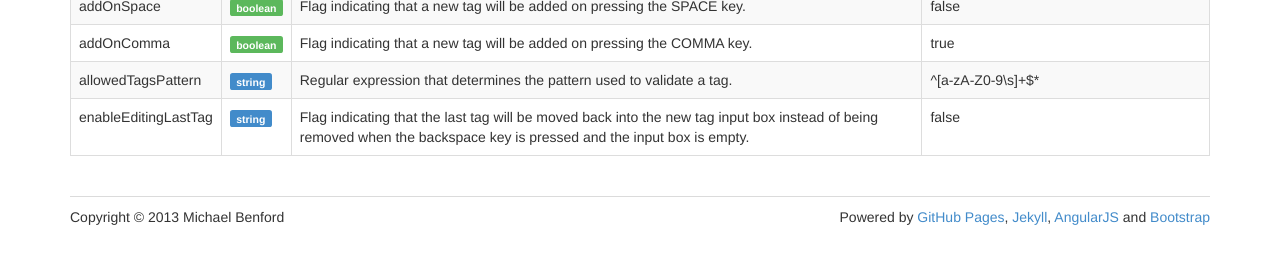
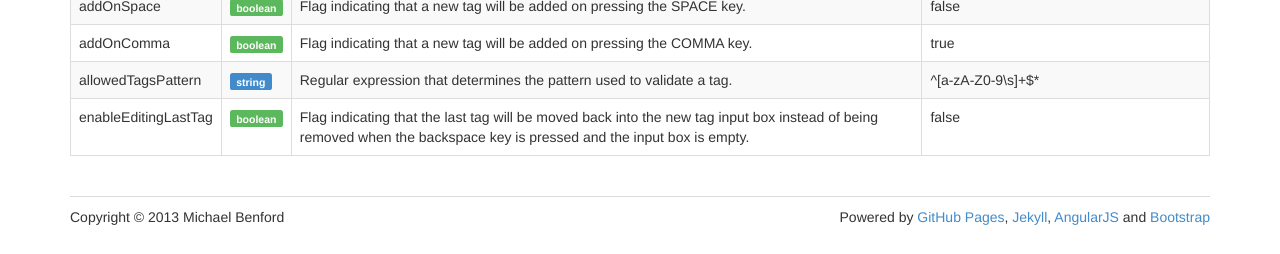
Before and after one commit to mbenford/ngTagsInput, a Jekyll site: the page built from documentation.html, in a window 1280 px wide. Shown: the part 974-1228 px from the top of the page. Built offline with Jekyll 4.4.1, drawn with Linux system fonts in a browser that asks for light colours; nearby versions of some CDN libraries; Markdown is read by kramdown in place of the engine named in the settings.

Commit message:
Fixed documentation for enableEditingLastTag option

```diff
--- a/documentation.html
+++ b/documentation.html
@@ -109,7 +109,7 @@ title: Documentation
       </tr>
       <tr>
         <td>enableEditingLastTag</td>
-        <td><span class="label type-string">string</span></td>
+        <td><span class="label type-boolean">boolean</span></td>
         <td>Flag indicating that the last tag will be moved back into the new tag input box instead of being removed when the backspace key is pressed and the input box is empty.</td>
         <td>false</td>
       </tr>
```
